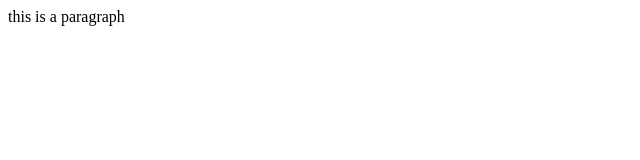
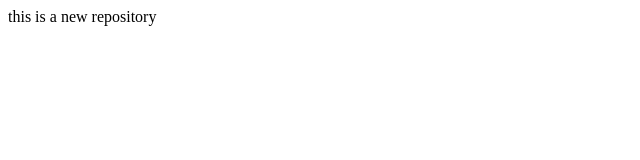
Before and after one commit to Qamar-Shafiq123/localRepo, a plain HTML site: page index.html in a window 1280 px wide. Shown: the full height of the page, 0-640 px from the left. Drawn offline with Linux system fonts and the light colour scheme.

Commit message:
this is my readme file

```diff
--- a/index.html
+++ b/index.html
@@ -1 +1 @@
-<p>this is a paragraph</p>
+<p>this is a new repository</p>
```
Also changed, not shown: 1 other file.
